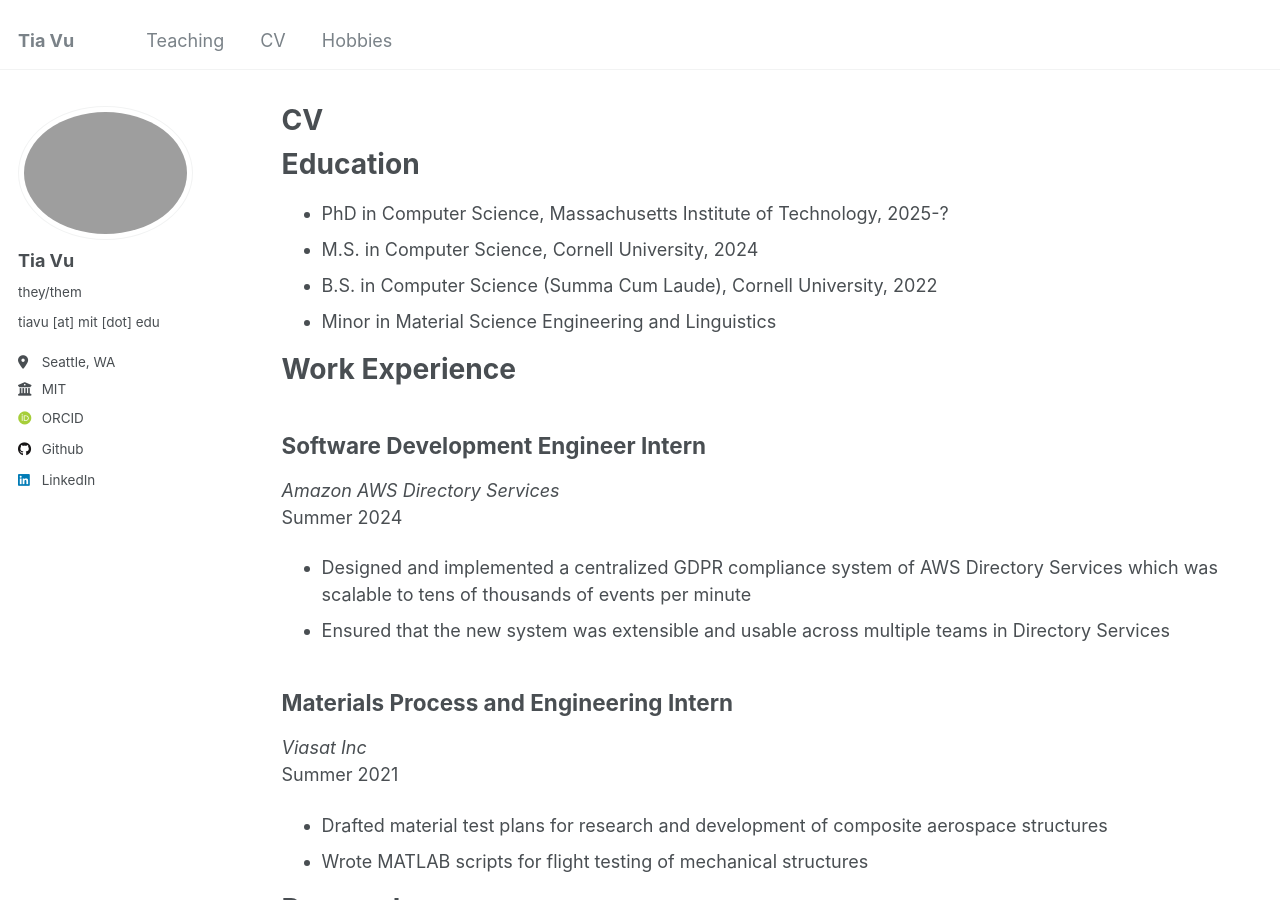
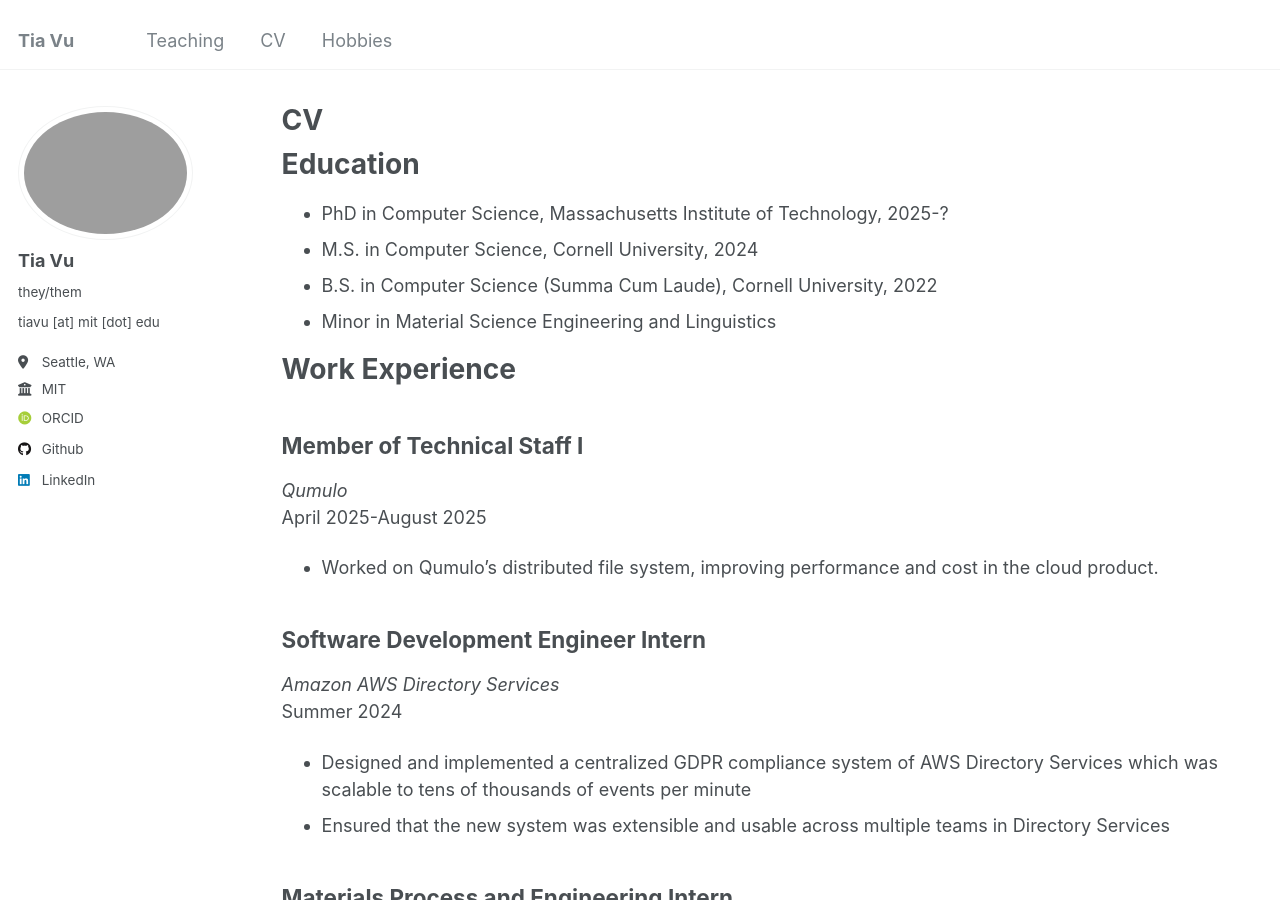
Before and after one commit to Tia-Vu/Tia-Vu.github.io, a Jekyll site: the page built from _pages/cv.md, in a window 1280 px wide and 900 px high. Built offline with Jekyll 4.4.1, drawn with Linux system fonts in a browser that asks for light colours; some web fonts are replaced.

Commit message:
Added work experience (TODO more bullets)

```diff
--- a/_pages/cv.md
+++ b/_pages/cv.md
@@ -18,6 +18,11 @@ Education
 
 Work Experience
 ======
+## Member of Technical Staff I
+_Qumulo_\
+April 2025-August 2025
+
+* Worked on Qumulo's distributed file system, improving performance and cost in the cloud product.
 
 ## Software Development Engineer Intern
 _Amazon AWS Directory Services_\
```
